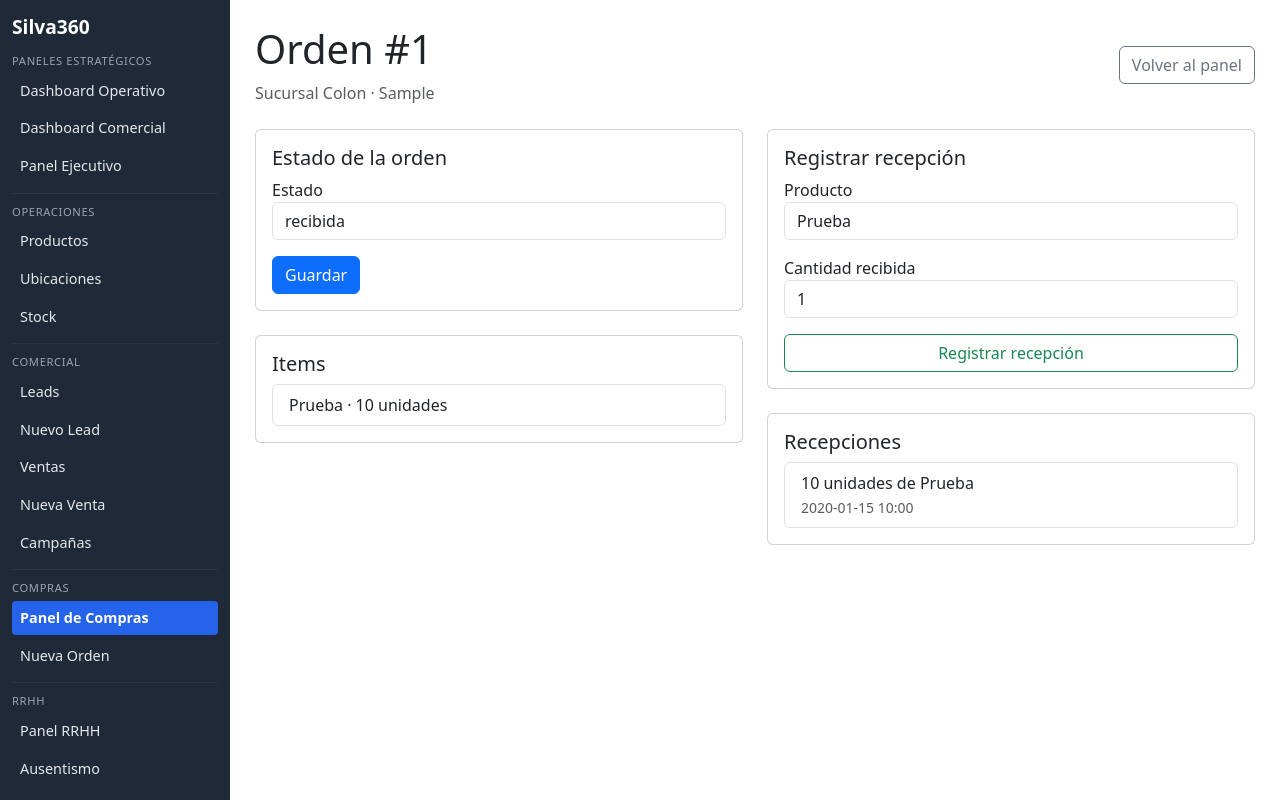
After one commit to TataInti/app360, a Flask app: page /compras/1 in a window 1280 px wide. The commit adds this page. Run offline with Flask 3, Linux system fonts and the light colour scheme; tables that the repository leaves empty hold one stand-in row (values such as "Sample post").

Commit message:
feat: modulo compras ampliado

```diff
--- a/blueprints/compras.py
+++ b/blueprints/compras.py
@@ -1,13 +1,27 @@
-from flask import Blueprint, render_template, request, redirect, url_for
-from models import db, PurchaseOrder, PurchaseOrderItem, Product, Location
+from flask import Blueprint, render_template, request, redirect, url_for, flash
+from models import (
+    db,
+    PurchaseOrder,
+    PurchaseOrderItem,
+    PurchaseReceipt,
+    Product,
+    Location,
+    StockLevel,
+)
 
 compras_bp = Blueprint("compras", __name__)
+
+ORDER_STATUSES = ["borrador", "enviada", "recibida", "cerrada"]
 
 @compras_bp.route("/compras")
 def compras_home():
     # Listado simple de órdenes de compra
     orders = PurchaseOrder.query.order_by(PurchaseOrder.created_at.desc()).all()
-    return render_template("compras_panel.html", orders=orders)
+    return render_template(
+        "compras_panel.html",
+        orders=orders,
+        statuses=ORDER_STATUSES,
+    )
 
 @compras_bp.route("/compras/orden-nueva", methods=["GET", "POST"])
 def compras_nueva():
@@ -48,3 +62,63 @@ def compras_nueva():
         products=products,
         locations=locations
     )
+
+
+@compras_bp.route("/compras/<int:order_id>")
+def compras_detail(order_id):
+    order = PurchaseOrder.query.get_or_404(order_id)
+    return render_template(
+        "compras_detail.html",
+        order=order,
+        statuses=ORDER_STATUSES,
+    )
+
+
+@compras_bp.route("/compras/<int:order_id>/estado", methods=["POST"])
+def compras_change_status(order_id):
+    order = PurchaseOrder.query.get_or_404(order_id)
+    status = request.form.get("status")
+
+    if status in ORDER_STATUSES:
+        order.status = status
+        db.session.commit()
+        flash("Estado actualizado.", "success")
+    else:
+        flash("Estado inválido.", "warning")
+
+    return redirect(url_for("compras.compras_detail", order_id=order_id))
+
+
+@compras_bp.route("/compras/<int:order_id>/recepciones", methods=["POST"])
+def compras_add_receipt(order_id):
+    order = PurchaseOrder.query.get_or_404(order_id)
+    quantity = int(request.form.get("quantity", 0))
+
+    if quantity <= 0:
+        flash("Cantidad inválida.", "warning")
+        return redirect(url_for("compras.compras_detail", order_id=order_id))
+
+    receipt = PurchaseReceipt(
+        order=order,
+        product_id=request.form.get("product_id") or order.items[0].product_id if order.items else None,
+        location_id=order.location_id,
+        quantity_received=quantity,
+    )
+    db.session.add(receipt)
+
+    stock = StockLevel.query.filter_by(
+        product_id=receipt.product_id,
+        location_id=receipt.location_id
+    ).first()
+    if not stock:
+        stock = StockLevel(
+            product_id=receipt.product_id,
+            location_id=receipt.location_id,
+            quantity=0
+        )
+        db.session.add(stock)
+
+    stock.quantity += receipt.quantity_received
+    db.session.commit()
+    flash("Recepción registrada y stock actualizado.", "success")
+    return redirect(url_for("compras.compras_detail", order_id=order_id))
--- /dev/null
+++ b/templates/compras_detail.html
@@ -0,0 +1,95 @@
+{% extends 'base.html' %}
+
+{% block content %}
+<div class="d-flex justify-content-between align-items-center">
+    <div>
+        <h1>Orden #{{ order.id }}</h1>
+        <p class="text-muted mb-0">
+            {{ order.location.name if order.location else 'Ubicación no asignada' }}
+            · {{ order.supplier or 'Proveedor no especificado' }}
+        </p>
+    </div>
+    <a href="/compras" class="btn btn-outline-secondary">Volver al panel</a>
+</div>
+
+<div class="row mt-4">
+    <div class="col-md-6">
+        <div class="card mb-4">
+            <div class="card-body">
+                <h5 class="card-title">Estado de la orden</h5>
+                <form action="{{ url_for('compras.compras_change_status', order_id=order.id) }}" method="POST">
+                    <div class="mb-3">
+                        <label>Estado</label>
+                        <select name="status" class="form-control">
+                            {% for status in statuses %}
+                            <option value="{{ status }}" {% if order.status == status %}selected{% endif %}>{{ status }}</option>
+                            {% endfor %}
+                        </select>
+                    </div>
+                    <button class="btn btn-primary">Guardar</button>
+                </form>
+            </div>
+        </div>
+
+        <div class="card">
+            <div class="card-body">
+                <h5 class="card-title">Items</h5>
+                <ul class="list-group">
+                    {% for item in order.items %}
+                    <li class="list-group-item">
+                        {{ item.product.name }} · {{ item.quantity }} unidades
+                    </li>
+                    {% else %}
+                    <li class="list-group-item text-muted">Sin ítems registrados.</li>
+                    {% endfor %}
+                </ul>
+            </div>
+        </div>
+    </div>
+
+    <div class="col-md-6">
+        <div class="card mb-4">
+            <div class="card-body">
+                <h5 class="card-title">Registrar recepción</h5>
+                <form action="{{ url_for('compras.compras_add_receipt', order_id=order.id) }}" method="POST">
+                    <div class="mb-3">
+                        <label>Producto</label>
+                        <select name="product_id" class="form-control">
+                            {% for item in order.items %}
+                            <option value="{{ item.product.id }}">{{ item.product.name }}</option>
+                            {% endfor %}
+                        </select>
+                    </div>
+                    <div class="mb-3">
+                        <label>Cantidad recibida</label>
+                        <input type="number" name="quantity" class="form-control" value="1" min="1" required>
+                    </div>
+                    <button class="btn btn-outline-success w-100">Registrar recepción</button>
+                </form>
+            </div>
+        </div>
+
+        <div class="card">
+            <div class="card-body">
+                <h5 class="card-title">Recepciones</h5>
+                {% if order.receipts %}
+                <ul class="list-group">
+                    {% for receipt in order.receipts %}
+                    <li class="list-group-item">
+                        {{ receipt.quantity_received }} unidades de {{ receipt.product.name }}
+                        <br>
+                        <small class="text-muted">
+                            {{ receipt.received_at.strftime("%Y-%m-%d %H:%M") }}
+                        </small>
+                    </li>
+                    {% endfor %}
+                </ul>
+                {% else %}
+                <p class="text-muted">No se registraron recepciones todavía.</p>
+                {% endif %}
+            </div>
+        </div>
+    </div>
+</div>
+
+{% endblock %}
```
Also changed, not shown: models.py (+18 -0 lines), templates/compras_panel.html (+23 -14 lines).
